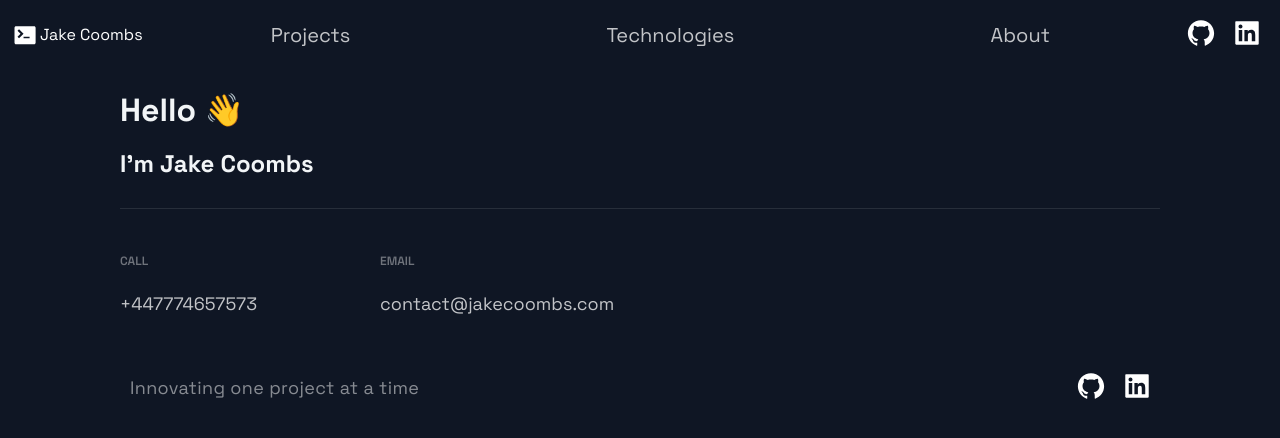
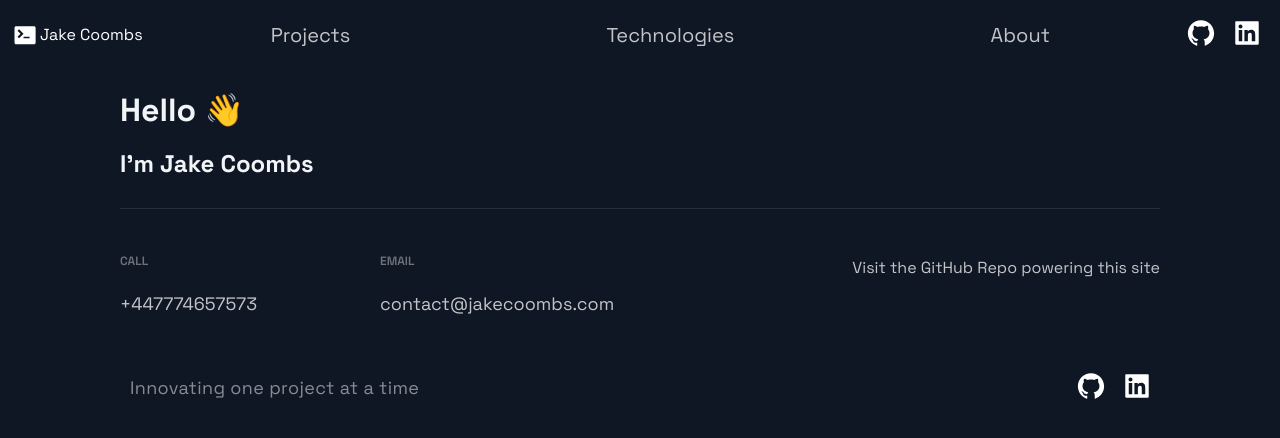
Before and after one commit to jakecoombs/personal-portfolio, a Next.js app: page / in a window 1280 px wide. Shown: the top 438 px of the page. Built offline with nearby package versions, Linux system fonts and the light colour scheme.

Commit message:
Update footer with link to repo

```diff
--- a/src/components/organisms/Footer/Footer.tsx
+++ b/src/components/organisms/Footer/Footer.tsx
@@ -1,5 +1,6 @@
 import React from "react";
 import { AiFillGithub, AiFillLinkedin } from "react-icons/ai";
+import { ArrowLink } from "../../molecules/ArrowLink";
 import { SocialIcons } from "../Header/HeaderStyles";
 import {
   CompanyContainer,
@@ -11,11 +12,14 @@ import {
   Slogan,
   SocialContainer,
   SocialIconsContainer,
+  RepoLink,
+  LinkContainer,
 } from "./FooterStyles";
 
 export const Footer = () => {
   return (
     <FooterWrapper>
+      <LinkContainer>
         <LinkList>
           <LinkColumn>
             <LinkTitle>Call</LinkTitle>
@@ -28,6 +32,14 @@ export const Footer = () => {
             </FooterLink>
           </LinkColumn>
         </LinkList>
+        <RepoLink>
+          <ArrowLink
+            url="https://github.com/jcoombs235/personal-portfolio"
+            text="Visit the GitHub Repo powering this site"
+          />
+        </RepoLink>
+      </LinkContainer>
+
       <SocialIconsContainer>
         <CompanyContainer>
           <Slogan>Innovating one project at a time</Slogan>
--- a/src/components/organisms/Footer/FooterStyles.tsx
+++ b/src/components/organisms/Footer/FooterStyles.tsx
@@ -102,10 +102,21 @@ export const SocialContainer = styled.div`
 `;
 
 export const LinkList = styled.ul`
+  display: grid;
+  grid-template-columns: repeat(2, minmax(85px, 220px));
+  gap: 40px;
+
+  @media ${(props) => props.theme.breakpoints.md} {
+    gap: 16px;
+  }
+  @media ${(props) => props.theme.breakpoints.sm} {
+    gap: 5px;
+  }
+`;
+
+export const LinkContainer = styled.div`
+  display: flex;
   border-top: 1px solid rgba(255, 255, 255, 0.1);
-  display: grid;
-  grid-template-columns: repeat(3, minmax(85px, 220px));
-  gap: 40px;
   padding: 40px 0 28px;
 
   @media ${(props) => props.theme.breakpoints.lg} {
@@ -115,12 +126,11 @@ export const LinkList = styled.ul`
   @media ${(props) => props.theme.breakpoints.md} {
     width: 100%;
     padding: 32px 0 16px;
-    gap: 16px;
   }
+
   @media ${(props) => props.theme.breakpoints.sm} {
     width: 100%;
     padding: 32px 4px 16px;
-    gap: 5px;
   }
 `;
 
@@ -130,6 +140,7 @@ export const LinkColumn = styled.div`
   max-width: 220px;
   width: 100%;
 `;
+
 export const LinkTitle = styled.h4`
   font-style: normal;
   font-weight: 600;
@@ -145,3 +156,8 @@ export const LinkTitle = styled.h4`
     margin-bottom: 8px;
   }
 `;
+
+export const RepoLink = styled.div`
+  flex: 1;
+  text-align: right;
+`;
```
Lines whose indentation alone changed are shown as unchanged.
